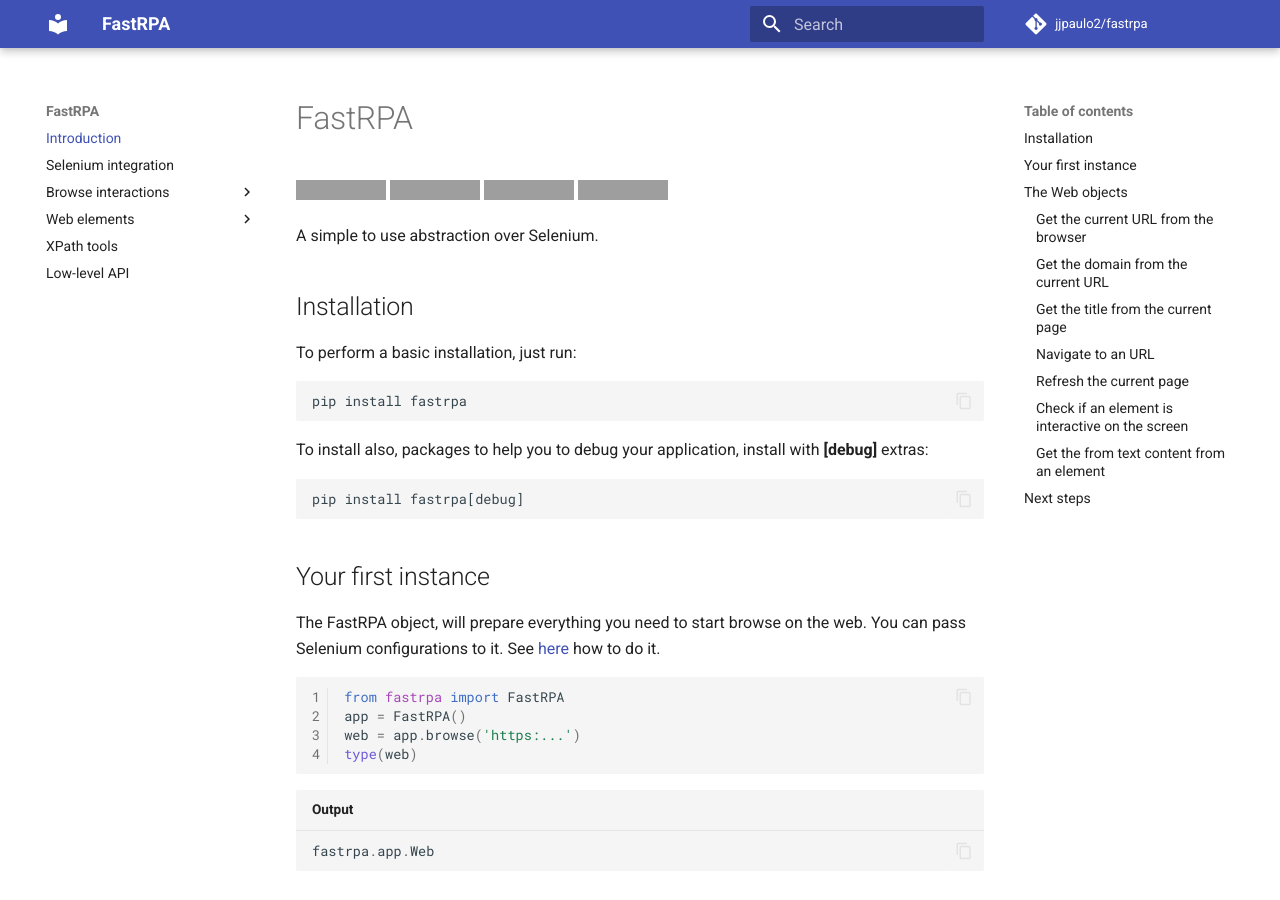
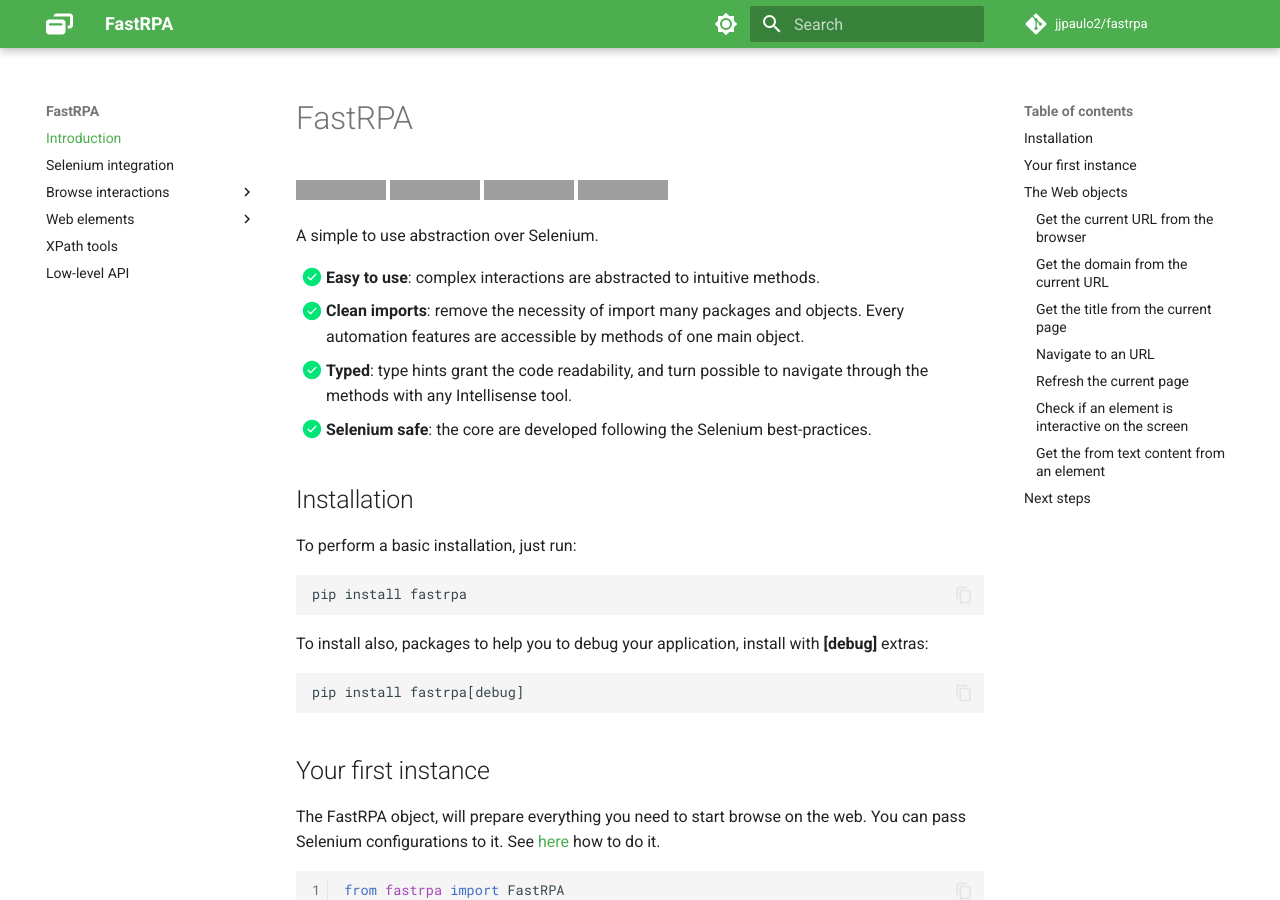
Before and after one commit to jjpaulo2/fastrpa, an MkDocs documentation site: the page built from docs/index.md, in a window 1280 px wide and 900 px high. Built offline with MkDocs 1.6.1 and Material for MkDocs 9.7.7, drawn with Linux system fonts in a browser that asks for light colours; comment, search, counter and statistics services are not loaded; grey boxes are pictures that could not be loaded.

Commit message:
docs - configure docs auto build

```diff
--- a/docs/index.md
+++ b/docs/index.md
@@ -6,6 +6,11 @@
 [![Sponsor](https://img.shields.io/badge/Sponsor-FastRPA-deeppink)](https://github.com/sponsors/jjpaulo2)
 
 A simple to use abstraction over Selenium.
+
+- [x] **Easy to use**: complex interactions are abstracted to intuitive methods.
+- [x] **Clean imports**: remove the necessity of import many packages and objects. Every automation features are accessible by methods of one main object.
+- [x] **Typed**: type hints grant the code readability, and turn possible to navigate through the methods with any Intellisense tool.
+- [x] **Selenium safe**: the core are developed following the Selenium best-practices.
 
 ## Installation
 
--- a/mkdocs.yml
+++ b/mkdocs.yml
@@ -4,6 +4,21 @@
 
 theme:
   name: material
+  icon:
+    logo: fontawesome/solid/window-restore
+  palette:
+    - scheme: default
+      primary: green
+      accent: teal
+      toggle:
+        icon: material/brightness-7
+        name: Switch to dark mode
+    - scheme: slate
+      primary: green
+      accent: teal
+      toggle:
+        icon: material/brightness-4
+        name: Switch to light mode
   features:
     - search.suggest
     - content.code.copy
@@ -41,3 +56,5 @@
       anchor_linenums: true
       line_spans: __span
       pygments_lang_class: true
+  - pymdownx.tasklist:
+      custom_checkbox: true
```
Also changed, not shown: 3 other files.
